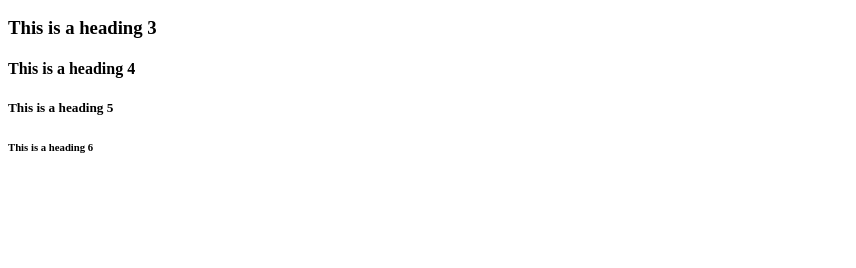
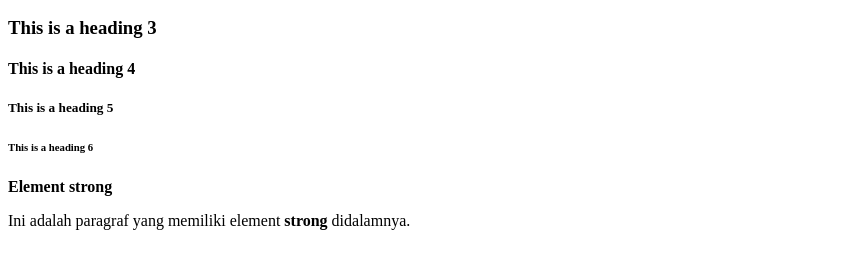
Before and after one commit to almaalt/git_test, a plain HTML site: page html-boilerplate/index.html in a window 1280 px wide. Shown: the part 276-544 px from the top of the page, without its empty margins (0-856 px from the left). Drawn offline with Linux system fonts and the light colour scheme.

Commit message:
html strong elements

```diff
--- a/html-boilerplate/index.html
+++ b/html-boilerplate/index.html
@@ -22,5 +22,9 @@
         <h4>This is a heading 4</h4>
         <h5>This is a heading 5</h5>
         <h6>This is a heading 6</h6>
+
+        <!-- Strong Elements -->
+        <strong>Element strong</strong>
+        <p>Ini adalah paragraf yang memiliki element <strong>strong</strong> didalamnya.</p>
     </body>
 </html>
```
